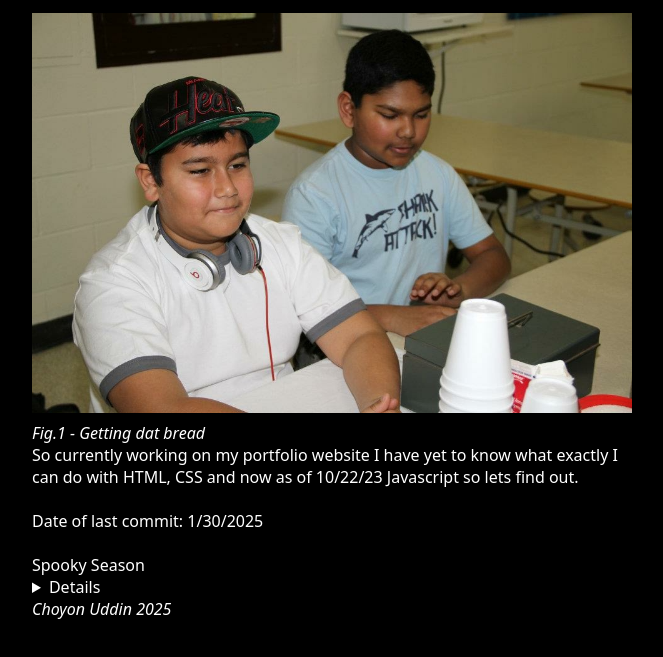
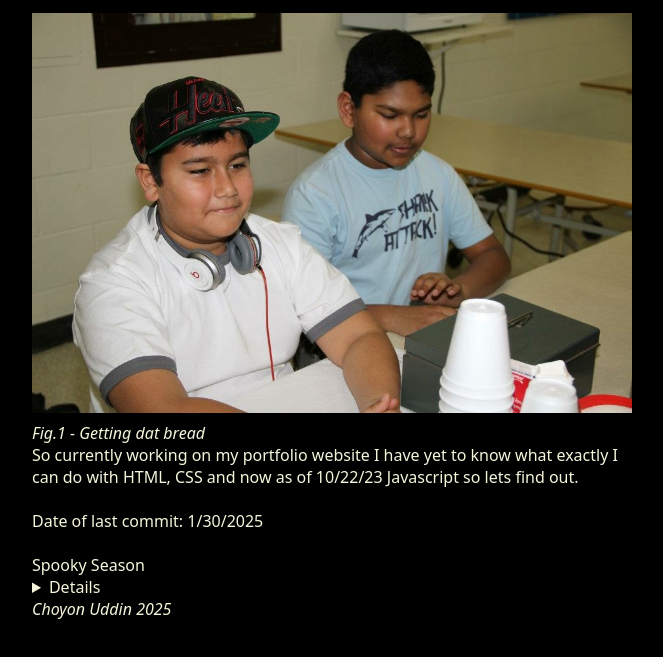
Before and after one commit to ChoyonUddin/Portfolio, a website: page index.html in a window 1280 px wide. Shown: the part 85-742 px from the top of the page, without its empty margins (308-971 px from the left). Drawn offline with Linux system fonts and the light colour scheme.

Commit message:
beige text

```diff
--- a/index.html
+++ b/index.html
@@ -1,5 +1,5 @@
 <!DOCTYPE html>
-<html lang="en" id="DarkMode" style="color: rgb(255, 255, 255);">
+<html lang="en" id="DarkMode" style="color: beige;">
 <head>
     <meta charset="UTF-8">
     <link rel="icon" href="100.png">
```
